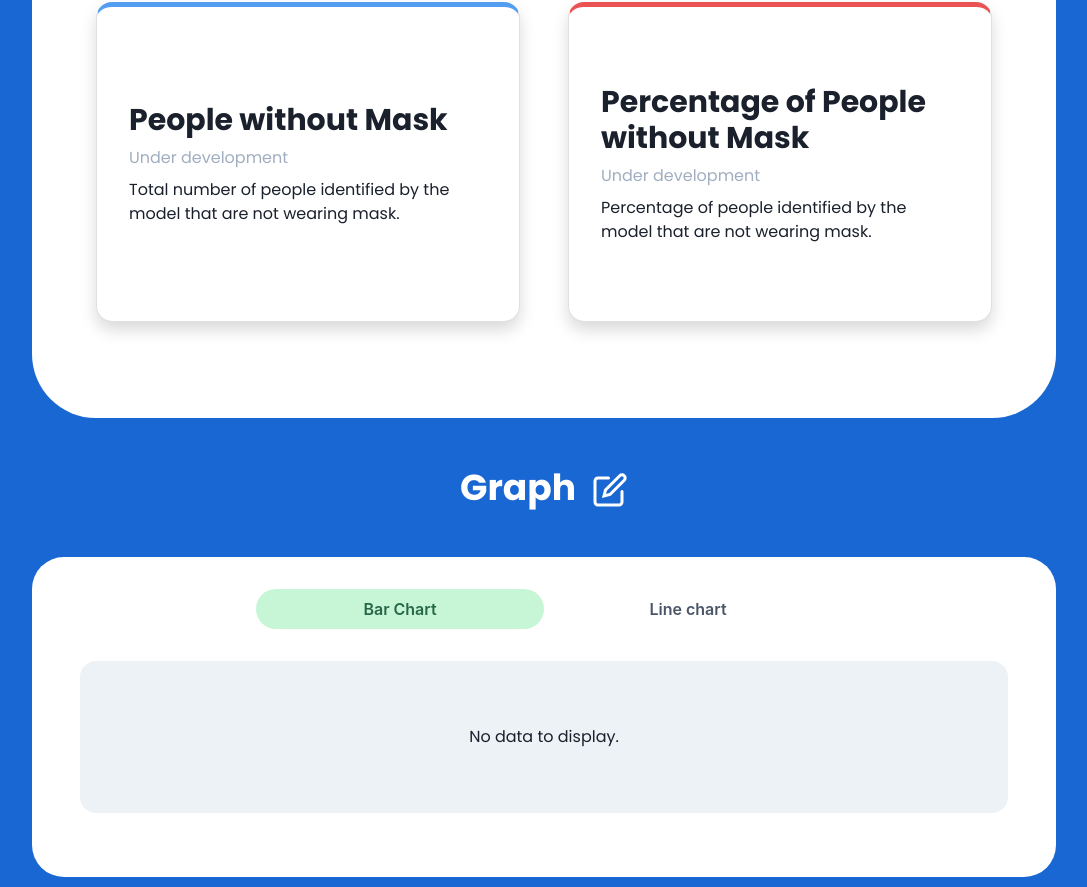
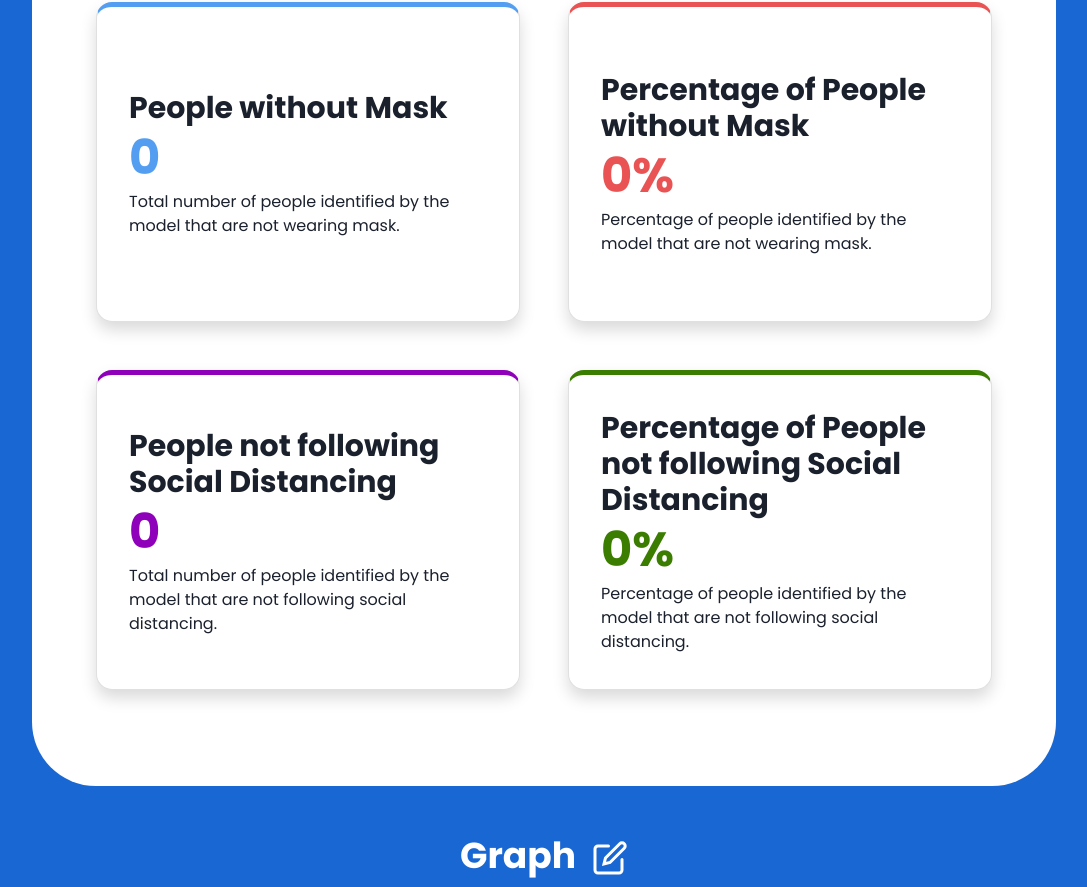
Before and after one commit to prajeshElEvEn/innohacks-db, a React (Create React App) app: page / in a window 1280 px wide. Shown: the part 1570-2457 px from the top of the page, without its empty margins (96-1183 px from the left). Built offline with nearby package versions, Linux system fonts and the light colour scheme; no server answers; the database is empty.

Commit message:
- added two more cards

```diff
--- a/src/components/Cards.js
+++ b/src/components/Cards.js
@@ -11,6 +11,7 @@ const Cards = () => {
     const [noOfZones, setNoOfZones] = useState(0)
     const [totalPeople, setTotalPeople] = useState(0)
     const [peopleWithoutMask, setPeopleWithoutMask] = useState(0)
+    const [peopleNotFollowingSocialDistancing, setPeopleNotFollowingSocialDistancing] = useState(0)
 
     const peopleRef = ref(db, 'covizone-9c238-default-rtdb/name')
     const placesRef = ref(db, 'placeA')
@@ -38,6 +39,7 @@ const Cards = () => {
                 }
                 // console.log(places)
                 setPlaces(places)
+
                 let totalPeople = 0
                 for (let i in places) {
                     totalPeople = totalPeople + places[i].total
@@ -45,6 +47,7 @@ const Cards = () => {
                 }
                 // console.log(totalPeople)
                 setTotalPeople(totalPeople)
+
                 let peopleWithoutMask = 0
                 for (let i in places) {
                     peopleWithoutMask = peopleWithoutMask + places[i].mask
@@ -52,6 +55,14 @@ const Cards = () => {
                 }
                 // console.log(peopleWithoutMask)
                 setPeopleWithoutMask(peopleWithoutMask)
+
+                let peopleNotFollowingSocialDistancing = 0
+                for (let i in places) {
+                    peopleNotFollowingSocialDistancing = peopleNotFollowingSocialDistancing + places[i].socialD
+
+                }
+                // console.log(peopleNotFollowingSocialDistancing)
+                setPeopleNotFollowingSocialDistancing(peopleNotFollowingSocialDistancing)
             })
         }
 
@@ -64,13 +75,23 @@ const Cards = () => {
         }
 
         getPlaces()
-        calcPercentage()
+        calcMaskPercentage()
+        calcSocialDistancingPercentage()
         getPeople()
     }, [])
 
-    const calcPercentage = () => {
+    const calcMaskPercentage = () => {
         if (peopleWithoutMask) {
             const percentage = (peopleWithoutMask / totalPeople) * 100
+            return percentage.toFixed(2)
+        } else {
+            return 0
+        }
+    }
+
+    const calcSocialDistancingPercentage = () => {
+        if (peopleNotFollowingSocialDistancing) {
+            const percentage = (peopleNotFollowingSocialDistancing / totalPeople) * 100
             return percentage.toFixed(2)
         } else {
             return 0
@@ -217,18 +238,18 @@ const Cards = () => {
                     >
                         People without Mask
                     </Heading>
-                    {/* <Heading as='h2' size='2xl'
+                    <Heading as='h2' size='2xl'
                         fontFamily={'Poppins'}
                         color='hsl(212, 86%, 64%)'
                     >
                         {peopleWithoutMask}
-                    </Heading> */}
-                    <Text
+                    </Heading>
+                    {/* <Text
                         fontFamily={'Poppins'}
                         color='gray.400'
                     >
                         Under development
-                    </Text>
+                    </Text> */}
                     <Text
                         fontFamily={'Poppins'}
                     >
@@ -260,22 +281,117 @@ const Cards = () => {
                     >
                         Percentage of People without Mask
                     </Heading>
-                    {/* <Heading as='h2' size='2xl'
+                    <Heading as='h2' size='2xl'
                         fontFamily={'Poppins'}
                         color='hsl(0, 78%, 62%)'
                     >
-                        {calcPercentage()}%
-                    </Heading> */}
-                    <Text
+                        {calcMaskPercentage()}%
+                    </Heading>
+                    {/* <Text
                         fontFamily={'Poppins'}
                         color='gray.400'
                     >
                         Under development
-                    </Text>
+                    </Text> */}
                     <Text
                         fontFamily={'Poppins'}
                     >
                         Percentage of people identified by the model that are not wearing mask.
+                    </Text>
+                </Box>
+            </Box>
+            <Box
+                d={'flex'}
+                // bg='gray.200'
+                p={{ base: '3rem 1rem 0 1rem', md: '3rem 2rem 0 2rem' }}
+                justifyContent={'space-between'}
+                gap={'3rem'}
+                flexDirection={{ base: 'column', md: 'row' }}
+            >
+                <Box
+                    w={{ base: '100%', md: '48%' }}
+                    d={'flex'}
+                    gap={'0.5rem'}
+                    flexDirection={'column'}
+                    justifyContent={'center'}
+                    h={'20rem'}
+                    // bg='gray.200'
+                    bg='white'
+                    border='1px solid #e0e0e0'
+                    borderTop='5px solid #8e00b9'
+                    p={'2rem'}
+                    borderRadius={'1rem'}
+                    boxShadow={'0 0.5rem 1rem rgba(0, 0, 0, 0.15)'}
+                    transition={'all 0.2s ease-in-out'}
+                    _hover={{
+                        // bg: '#8e00b9',
+                        transform: 'scale(1.02)'
+                    }}
+                >
+                    <Heading as='h3' size='lg'
+                        fontFamily={'Poppins'}
+                    >
+                        People not following Social Distancing
+                    </Heading>
+                    <Heading as='h2' size='2xl'
+                        fontFamily={'Poppins'}
+                        color='#8e00b9'
+                    >
+                        {peopleNotFollowingSocialDistancing}
+                    </Heading>
+                    {/* <Text
+                        fontFamily={'Poppins'}
+                        color='gray.400'
+                    >
+                        Under development
+                    </Text> */}
+                    <Text
+                        fontFamily={'Poppins'}
+                    >
+                        Total number of people identified by the model that are not following social distancing.
+                    </Text>
+                </Box>
+                <Box
+                    w={{ base: '100%', md: '48%' }}
+                    d={'flex'}
+                    gap={'0.5rem'}
+                    flexDirection={'column'}
+                    justifyContent={'center'}
+                    h={'20rem'}
+                    // bg='gray.200'
+                    bg='white'
+                    border='1px solid #e0e0e0'
+                    borderTop='5px solid #3b7d00'
+                    p={'2rem'}
+                    borderRadius={'1rem'}
+                    boxShadow={'0 0.5rem 1rem rgba(0, 0, 0, 0.15)'}
+                    transition={'all 0.2s ease-in-out'}
+                    _hover={{
+                        // bg: '#3b7d00',
+                        transform: 'scale(1.02)'
+                    }}
+                >
+                    <Heading as='h3' size='lg'
+                        fontFamily={'Poppins'}
+                    >
+                        Percentage of People not following Social Distancing
+                    </Heading>
+                    <Heading as='h2' size='2xl'
+                        fontFamily={'Poppins'}
+                        color='#3b7d00'
+                    >
+                        {calcSocialDistancingPercentage()}%
+                    </Heading>
+                    {/* <Text
+                        fontFamily={'Poppins'}
+                        color='gray.400'
+                    >
+                        Under development
+                    </Text> */}
+                    <Text
+                        fontFamily={'Poppins'}
+                    >
+                        Percentage of people identified by the model that are not following social distancing.
                     </Text>
                 </Box>
             </Box>
--- a/src/components/Chart.js
+++ b/src/components/Chart.js
@@ -16,6 +16,10 @@ const Chart = () => {
     // const [peopleWithoutMask, setPeopleWithoutMask] = useState(0)
     const [peopleWithoutMaskArray, setPeopleWithoutMaskArray] = useState([])
     const [sumOfPeopleWithoutMask, setSumOfPeopleWithoutMask] = useState(0)
+
+    const [peopleSocialDistancing, setPeopleSocialDistancing] = useState([])
+    const [sumOfSocialDistancing, setSumOfSocialDistancing] = useState(0)
+
     const [zonesArray, setZonesArray] = useState([])
     const [uniqueZonesArray, setUniqueZonesArray] = useState([])
     // let zones = 0
@@ -69,6 +73,19 @@ const Chart = () => {
                     peopleWithoutMaskArray.push(sumOfPeopleWithoutMask.pop())
                 }
                 setPeopleWithoutMaskArray(peopleWithoutMaskArray)
+
+                const peopleSocialDistancingArray = []
+                for (let i in uniqueZonesArray) {
+                    let sumOfSocialDistancing = []
+                    for (let j in places) {
+                        if (uniqueZonesArray[i] === places[j].zone) {
+                            sumOfSocialDistancing.push(places[j].socialD)
+                        }
+                    }
+                    peopleSocialDistancingArray.push(sumOfSocialDistancing.pop())
+                }
+                console.log(peopleSocialDistancingArray)
+                setPeopleSocialDistancing(peopleSocialDistancingArray)
 
                 // let totalPeople = 0
                 // for (let i in places) {
@@ -144,11 +161,16 @@ const Chart = () => {
                                                 data: totalPeopleArray,
                                                 backgroundColor: 'hsl(34, 97%, 64%)',
                                             },
-                                                // {
-                                                //     label: 'People Without Mask',
-                                                //     data: peopleWithoutMaskArray,
-                                                //     backgroundColor: 'hsl(0, 78%, 62%)',
-                                                // }
+                                            {
+                                                label: 'People Without Mask',
+                                                data: peopleWithoutMaskArray,
+                                                backgroundColor: 'hsl(0, 78%, 62%)',
+                                            },
+                                            {
+                                                label: 'People not following Social Distancing',
+                                                data: peopleSocialDistancing,
+                                                backgroundColor: '#8e00b9',
+                                            }
                                             ]
                                         }}
                                     />
@@ -177,11 +199,16 @@ const Chart = () => {
                                             data: totalPeopleArray,
                                             backgroundColor: 'hsl(34, 97%, 64%)',
                                         },
-                                            // {
-                                            //     label: 'People Without Mask',
-                                            //     data: peopleWithoutMaskArray,
-                                            //     backgroundColor: 'hsl(0, 78%, 62%)',
-                                            // }
+                                        {
+                                            label: 'People Without Mask',
+                                            data: peopleWithoutMaskArray,
+                                            backgroundColor: 'hsl(0, 78%, 62%)',
+                                        },
+                                        {
+                                            label: 'People not following Social Distancing',
+                                            data: peopleSocialDistancing,
+                                            backgroundColor: '#8e00b9',
+                                        }
                                         ]
                                     }}
                                 // options={ }
--- a/src/components/Footer.js
+++ b/src/components/Footer.js
@@ -11,6 +11,7 @@ const Footer = () => {
             fontFamily={'Poppins'}
             d='flex'
             justifyContent={{ base: 'center', md: 'right' }}
+            cursor='context-menu'
         >
             &copy; HamckerBazz {new Date().getFullYear()}
         </Box>
```
